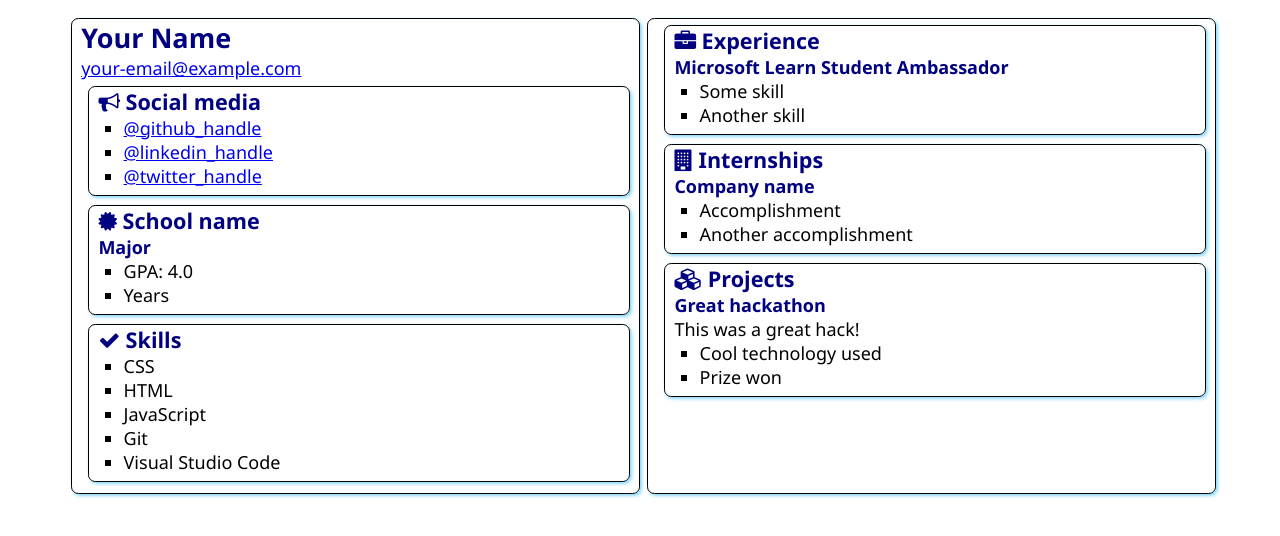
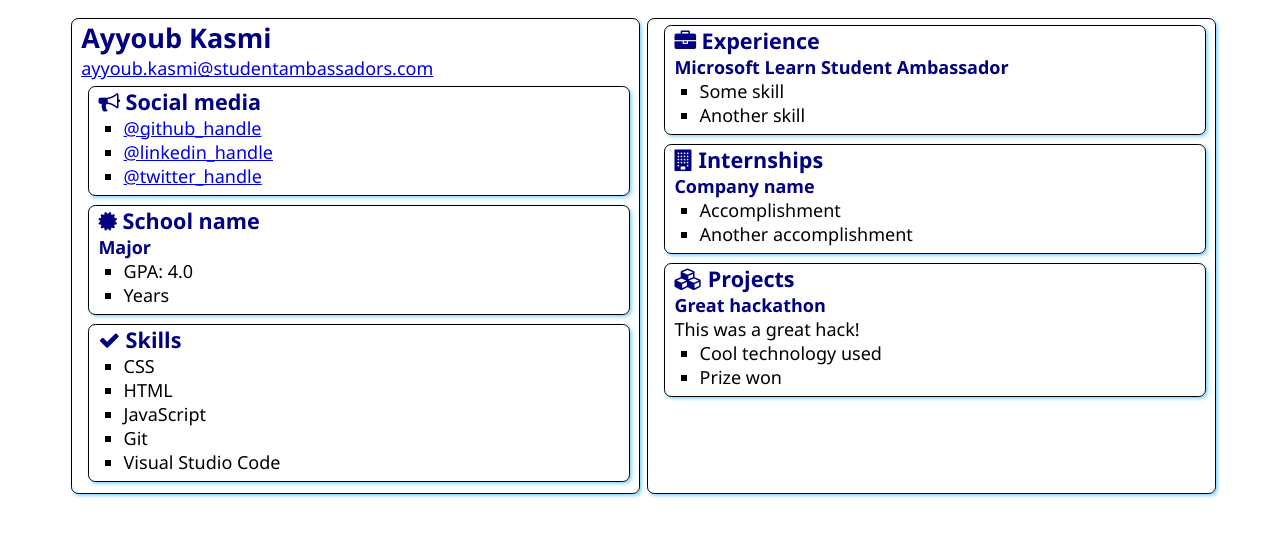
Before and after one commit to Ayyoub-Kasmi/SATechnicalOnboarding, a plain HTML site: page src/index.html in a window 1280 px wide. Drawn offline with Linux system fonts and the light colour scheme.

Commit message:
Update index.html

```diff
--- a/src/index.html
+++ b/src/index.html
@@ -12,8 +12,8 @@
 <body>
     <main>
         <article class="box">
-            <h1>Your Name</h1>
-            <div><a href="mailto:your.email@example.com">your-email@example.com</a></div>
+            <h1>Ayyoub Kasmi</h1>
+            <div><a href="mailto:your.email@example.com">ayyoub.kasmi@studentambassadors.com</a></div>
 
             <section class="box">
                 <h2>
```
